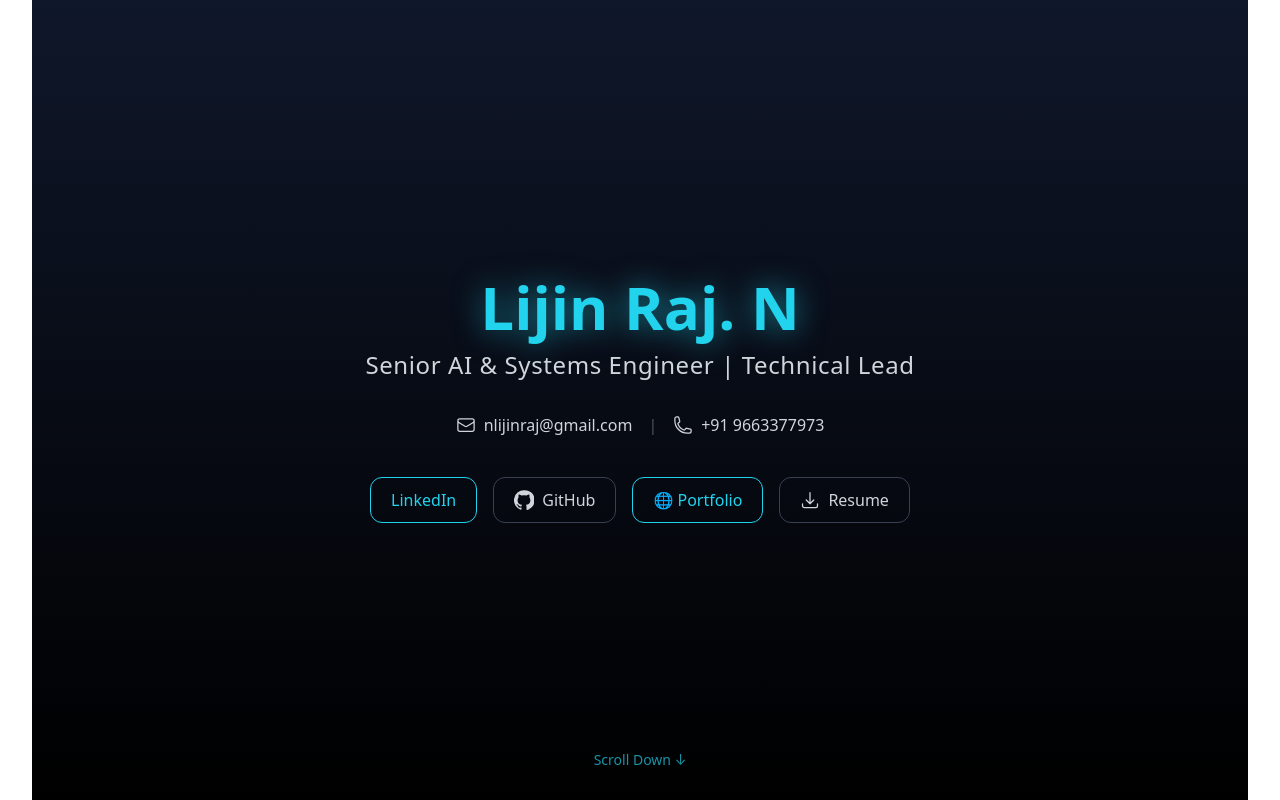
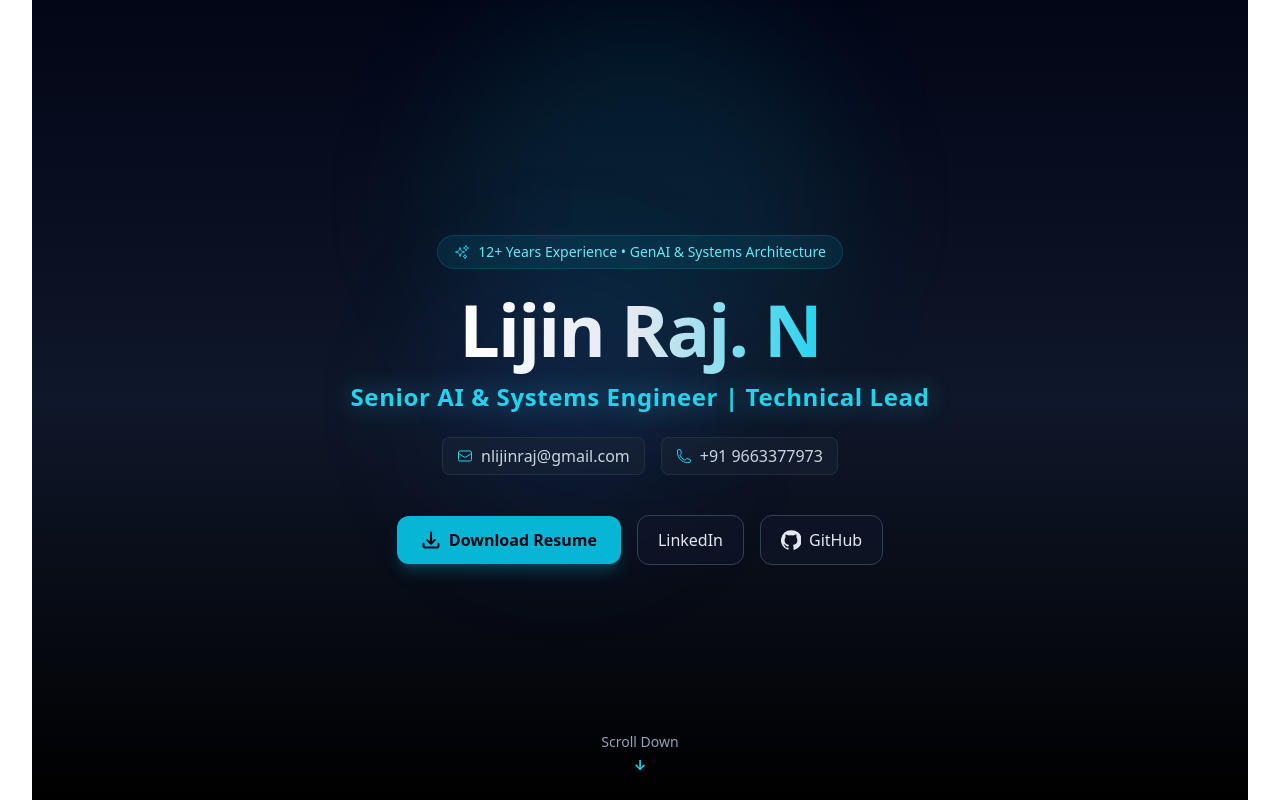
Before and after one commit to nlijin/devops_profile, a React (Vite) app: page / in a window 1280 px wide. Shown: the top 800 px of the page. Built offline with nearby package versions, Linux system fonts and the light colour scheme.

Commit message:
Refactor Hero component with new features and styles
Updated Hero component with enhanced styling and dynamic resume download path. Added SparklesIcon for experience badge and improved layout for contact links.

```diff
--- a/src/components/Hero.jsx
+++ b/src/components/Hero.jsx
@@ -1,20 +1,41 @@
 import React from 'react'
-import { EnvelopeIcon, PhoneIcon, ArrowDownTrayIcon } from '@heroicons/react/24/outline'
 import { motion } from 'framer-motion'
+import { EnvelopeIcon, PhoneIcon, ArrowDownTrayIcon, SparklesIcon } from '@heroicons/react/24/outline'
 import { profile } from '../data/profile'
 
 export default function Hero() {
+  // Ensures resume download works dynamically under GitHub Pages subpath (/devops_profile/)
+  const resumePath = `${import.meta.env.BASE_URL}resume.pdf`
+
   return (
-    <section className="flex flex-col items-center justify-center text-center min-h-screen bg-gradient-to-b from-slate-900 to-black px-6 relative overflow-hidden">
+    <section id="hero" className="flex flex-col items-center justify-center text-center min-h-screen bg-gradient-to-b from-slate-950 via-slate-900 to-black px-6 relative overflow-hidden">
+      {/* Ambient Lighting & Glow Backdrop */}
+      <div className="absolute top-1/4 left-1/2 -translate-x-1/2 -translate-y-1/2 w-96 h-96 bg-cyan-500/10 rounded-full blur-3xl pointer-events-none" />
+      <div className="absolute bottom-1/3 left-1/3 w-64 h-64 bg-blue-600/10 rounded-full blur-3xl pointer-events-none" />
+
+      <div className="relative z-10 max-w-4xl mx-auto flex flex-col items-center">
+
+        {/* Experience Badge */}
+        <motion.div
+          initial={{ opacity: 0, scale: 0.9 }}
+          animate={{ opacity: 1, scale: 1 }}
+          transition={{ duration: 0.6 }}
+          className="inline-flex items-center gap-2 px-4 py-1.5 rounded-full bg-cyan-500/10 border border-cyan-500/20 text-cyan-300 text-xs md:text-sm font-medium mb-6 backdrop-blur-sm shadow-sm"
+        >
+          <SparklesIcon className="w-4 h-4 text-cyan-400" />
+          <span>12+ Years Experience • GenAI & Systems Architecture</span>
+        </motion.div>
 
         {/* Name */}
         <motion.h1
           initial={{ opacity: 0, y: 20 }}
           animate={{ opacity: 1, y: 0 }}
-        transition={{ duration: 0.8 }}
-        className="text-5xl md:text-6xl font-bold text-cyan-400 drop-shadow-[0_0_15px_rgba(34,211,238,0.6)]"
+          transition={{ duration: 0.8, delay: 0.1 }}
+          className="text-5xl md:text-7xl font-extrabold tracking-tight"
         >
+          <span className="bg-gradient-to-r from-white via-slate-200 to-cyan-400 bg-clip-text text-transparent">
             {profile.name}
+          </span>
         </motion.h1>
 
         {/* Title */}
@@ -22,49 +43,64 @@ export default function Hero() {
           initial={{ opacity: 0, y: 20 }}
           animate={{ opacity: 1, y: 0 }}
           transition={{ delay: 0.3, duration: 0.8 }}
-        className="text-xl md:text-2xl mt-3 text-gray-300 font-light tracking-wide"
+          className="text-xl md:text-2xl mt-4 text-cyan-400 font-semibold tracking-wide drop-shadow-[0_0_12px_rgba(34,211,238,0.4)]"
         >
           {profile.title}
         </motion.h2>
 
-      {/* Contact Info */}
+        {/* Contact Quick Links */}
         <motion.div
           initial={{ opacity: 0 }}
           animate={{ opacity: 1 }}
-        transition={{ delay: 0.6, duration: 1 }}
-        className="flex flex-col md:flex-row items-center justify-center gap-4 mt-8 text-gray-300"
+          transition={{ delay: 0.5, duration: 0.8 }}
+          className="flex flex-col sm:flex-row items-center justify-center gap-3 md:gap-4 mt-6 text-slate-300 text-sm md:text-base"
         >
           <a
             href={`mailto:${profile.email}`}
-          className="flex items-center gap-2 hover:text-cyan-400 transition-colors duration-200"
+            className="flex items-center gap-2 px-3.5 py-1.5 rounded-lg bg-slate-800/40 border border-slate-700/50 hover:border-cyan-400/50 hover:text-cyan-400 transition-all duration-200"
           >
-          <EnvelopeIcon className="w-5 h-5" /> {profile.email}
+            <EnvelopeIcon className="w-4 h-4 text-cyan-400" />
+            <span>{profile.email}</span>
           </a>
-        <span className="hidden md:inline text-gray-600">|</span>
+
           <a
             href={`tel:${profile.phone}`}
-          className="flex items-center gap-2 hover:text-cyan-400 transition-colors duration-200"
+            className="flex items-center gap-2 px-3.5 py-1.5 rounded-lg bg-slate-800/40 border border-slate-700/50 hover:border-cyan-400/50 hover:text-cyan-400 transition-all duration-200"
           >
-          <PhoneIcon className="w-5 h-5" /> {profile.phone}
+            <PhoneIcon className="w-4 h-4 text-cyan-400" />
+            <span>{profile.phone}</span>
           </a>
         </motion.div>
 
-      {/* Buttons */}
+        {/* Call to Action Buttons */}
         <motion.div
           initial={{ opacity: 0, y: 20 }}
           animate={{ opacity: 1, y: 0 }}
-        transition={{ delay: 1, duration: 0.8 }}
-        className="mt-10 flex gap-4 flex-wrap justify-center"
+          transition={{ delay: 0.7, duration: 0.8 }}
+          className="mt-10 flex gap-4 flex-wrap justify-center items-center"
         >
+          {/* Primary CTA: Resume Download */}
+          <a
+            href={resumePath}
+            target="_blank"
+            rel="noreferrer"
+            className="flex items-center gap-2 px-6 py-3 bg-cyan-500 hover:bg-cyan-400 text-slate-950 font-semibold rounded-xl shadow-lg shadow-cyan-500/25 hover:shadow-cyan-400/40 transition-all duration-300 hover:-translate-y-0.5"
+          >
+            <ArrowDownTrayIcon className="w-5 h-5 stroke-[2.5]" />
+            Download Resume
+          </a>
+
           {/* LinkedIn */}
+          {profile.linkedin && (
             <a
               href={profile.linkedin}
               target="_blank"
               rel="noreferrer"
-          className="px-5 py-2.5 border border-cyan-400 rounded-xl text-cyan-400 font-medium hover:bg-cyan-400 hover:text-black transition-all duration-300"
+              className="px-5 py-3 border border-slate-700 hover:border-cyan-400 rounded-xl text-slate-200 hover:text-cyan-400 bg-slate-900/60 hover:bg-slate-800/80 font-medium transition-all duration-300 hover:-translate-y-0.5"
             >
               LinkedIn
             </a>
+          )}
 
           {/* GitHub */}
           {profile.github && (
@@ -72,9 +108,8 @@ export default function Hero() {
               href={profile.github}
               target="_blank"
               rel="noreferrer"
-            className="flex items-center gap-2 px-5 py-2.5 border border-gray-700 rounded-xl text-gray-300 hover:bg-gray-800 hover:text-cyan-400 transition-all duration-300"
+              className="flex items-center gap-2 px-5 py-3 border border-slate-700 hover:border-cyan-400 rounded-xl text-slate-200 hover:text-cyan-400 bg-slate-900/60 hover:bg-slate-800/80 font-medium transition-all duration-300 hover:-translate-y-0.5"
             >
-            {/* Inline SVG for GitHub */}
               <svg
                 xmlns="http://www.w3.org/2000/svg"
                 fill="currentColor"
@@ -90,35 +125,19 @@ export default function Hero() {
               GitHub
             </a>
           )}
-        {/* Portfolio */}
-        {profile.portfolio && (
-          <a
-            href={profile.portfolio}
-            target="_blank"
-            rel="noreferrer"
-            className="flex items-center gap-2 px-5 py-2.5 border border-cyan-400 rounded-xl text-cyan-400 font-medium hover:bg-cyan-400 hover:text-black transition-all duration-300"
+        </motion.div>
+      </div>
+
+      {/* Interactive Scroll Down Indicator */}
+      <motion.a
+        href="#about"
+        animate={{ y: [0, 8, 0] }}
+        transition={{ repeat: Infinity, duration: 2 }}
+        className="absolute bottom-8 text-slate-400 hover:text-cyan-400 text-xs md:text-sm font-medium flex flex-col items-center gap-1 transition-colors"
       >
-            🌐 Portfolio
-          </a>
-        )}
-
-        {/* Resume */}
-        <a
-          href="/resume.pdf"
-          className="flex items-center gap-2 px-5 py-2.5 border border-gray-700 rounded-xl text-gray-300 hover:bg-gray-800 transition-all duration-300"
-        >
-          <ArrowDownTrayIcon className="w-5 h-5" /> Resume
-        </a>
-      </motion.div>
-
-      {/* Scroll Down Indicator */}
-      <motion.div
-        animate={{ y: [0, 10, 0] }}
-        transition={{ repeat: Infinity, duration: 2 }}
-        className="absolute bottom-10 text-cyan-400/70 text-sm"
-      >
-        Scroll Down ↓
-      </motion.div>
+        <span>Scroll Down</span>
+        <span className="text-cyan-400 font-bold">↓</span>
+      </motion.a>
     </section>
   )
 }
```
Lines whose indentation alone changed are shown as unchanged.
